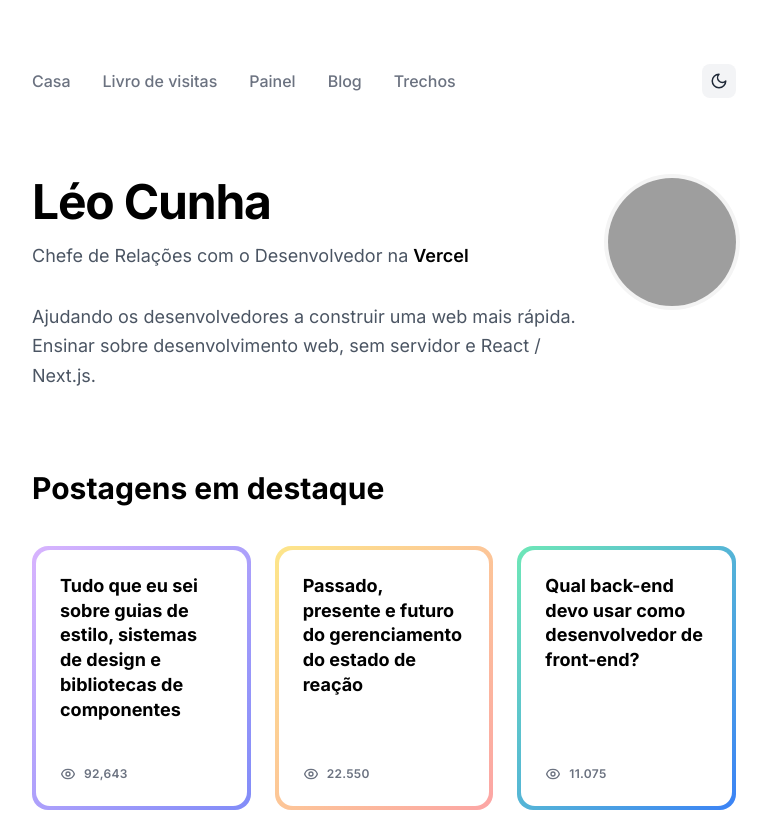
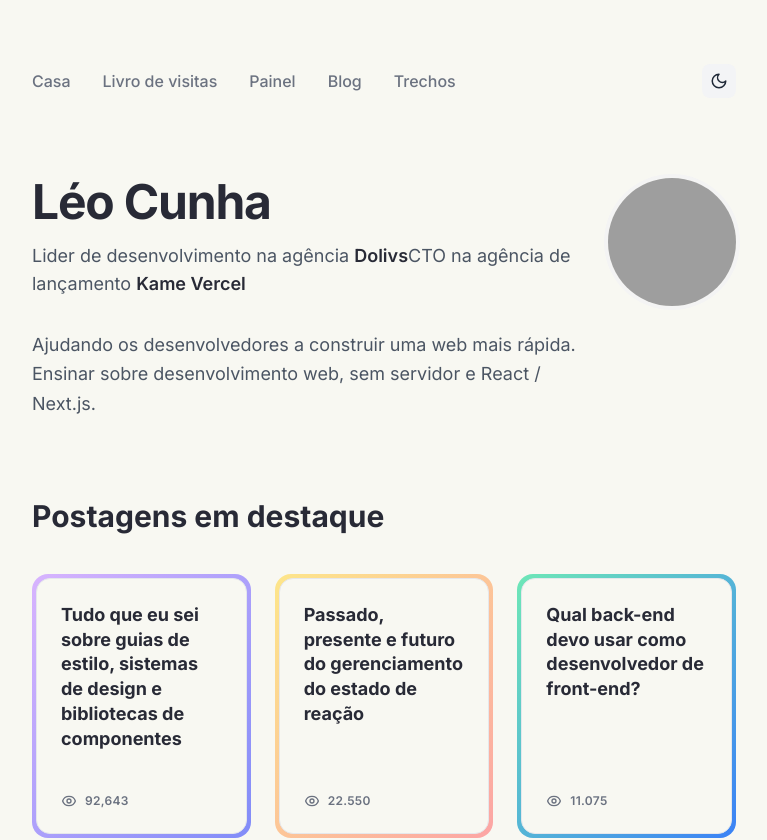
Before and after one commit to leocunhadev/portfolio_leocunhadev, a React (Vite) app: page / in a window 1280 px wide. Shown: the top 840 px of the page, without its empty margins (256-1023 px from the left). Built offline with nearby package versions, Linux system fonts and the light colour scheme; grey boxes are pictures that could not be loaded.

Commit message:
feat: implementa o layout inicial do site pessoal com React, Tailwind CSS e suporte a modo escuro, ajustando a configuração do Vite e o .gitignore.

```diff
--- a/index.html
+++ b/index.html
@@ -5,7 +5,7 @@
     <meta charset="UTF-8" />
     <link rel="icon" type="image/svg+xml" href="/vite.svg" />
     <meta name="viewport" content="width=device-width, initial-scale=1.0" />
-    <title>Léo Cunha - Layout Replica</title>
+    <title>Léo Cunha</title>
     <link rel="preconnect" href="https://fonts.googleapis.com">
     <link rel="preconnect" href="https://fonts.gstatic.com" crossorigin>
     <link href="https://fonts.googleapis.com/css2?family=Inter:wght@400;500;600;700;800&display=swap" rel="stylesheet">
--- a/src/App.jsx
+++ b/src/App.jsx
@@ -60,9 +60,10 @@ const App = () => {
                 <section className="mb-20">
                     <div className="flex flex-col-reverse sm:flex-row justify-between items-start gap-8">
                         <div className="flex-1">
-                            <h1 className="text-5xl font-bold tracking-tight mb-4 text-black dark:text-white">Léo Cunha</h1>
+                            <h1 className="text-5xl font-bold tracking-tight mb-4 text-foreground dark:text-background">Léo Cunha</h1>
                             <p className="text-lg text-gray-600 dark:text-gray-400 mb-8">
-                                Chefe de Relações com o Desenvolvedor na <span className="font-semibold text-black dark:text-white">Vercel</span>
+                                Lider de desenvolvimento na agência <span className="font-semibold text-foreground dark:text-background">Dolivs</span>
+                                CTO na agência de lançamento <span className="font-semibold text-foreground dark:text-background">Kame Vercel</span>
                             </p>
                             <p className="text-lg text-gray-600 dark:text-gray-400 leading-relaxed max-w-xl">
                                 Ajudando os desenvolvedores a construir uma web mais rápida. Ensinar sobre desenvolvimento web, sem servidor e React / Next.js.
@@ -80,7 +81,7 @@ const App = () => {
 
                 {/* Featured Posts */}
                 <section className="mb-20">
-                    <h2 className="text-3xl font-bold mb-10 text-black dark:text-white">Postagens em destaque</h2>
+                    <h2 className="text-3xl font-bold mb-10 text-foreground dark:text-background">Postagens em destaque</h2>
                     <div className="grid grid-cols-1 sm:grid-cols-3 gap-6">
                         {featuredPosts.map((post, index) => (
                             <a
@@ -88,8 +89,8 @@ const App = () => {
                                 href="#"
                                 className={`group relative p-1 rounded-2xl transition-transform hover:scale-[1.02] active:scale-[0.98] bg-gradient-to-br ${post.gradient}`}
                             >
-                                <div className="bg-white dark:bg-[#111111] p-6 rounded-[14px] h-64 flex flex-col justify-between items-start">
-                                    <h3 className="text-lg font-bold leading-snug mb-6 group-hover:underline text-black dark:text-white">{post.title}</h3>
+                                <div className="bg-background dark:bg-foreground p-6 rounded-[14px] h-64 flex flex-col justify-between items-start border border-gray-200 dark:border-gray-800">
+                                    <h3 className="text-lg font-bold leading-snug mb-6 group-hover:underline text-foreground dark:text-background">{post.title}</h3>
                                     <div className="flex items-center gap-2 text-xs text-gray-500 dark:text-gray-400 mt-auto uppercase tracking-wide font-semibold">
                                         <svg className="w-4 h-4" fill="none" viewBox="0 0 24 24" stroke="currentColor">
                                             <path strokeLinecap="round" strokeLinejoin="round" strokeWidth={2} d="M15 12a3 3 0 11-6 0 3 3 0 016 0z" />
@@ -108,7 +109,7 @@ const App = () => {
 
                 {/* Learning Section */}
                 <section className="mb-20">
-                    <h2 className="text-3xl font-bold mb-6 text-black dark:text-white">Aprenda React e Next.js</h2>
+                    <h2 className="text-3xl font-bold mb-6 text-foreground dark:text-background">Aprenda React e Next.js</h2>
                     <p className="text-lg text-gray-600 dark:text-gray-400 mb-10 max-w-2xl leading-relaxed">
                         Crie e implante um aplicativo SaaS moderno usando o software de código aberto mais popular. Este curso tem 12 horas de duração e é totalmente transmitido ao vivo.
                     </p>
@@ -135,8 +136,8 @@ const App = () => {
 
                 {/* Newsletter Section */}
                 <section className="mb-20">
-                    <div className="bg-[#f0f9ff] dark:bg-[#1a202c] border border-blue-100 dark:border-blue-900/30 rounded-2xl p-10">
-                        <h3 className="text-2xl font-bold mb-3 text-black dark:text-white">Assine o boletim informativo</h3>
+                    <div className="bg-blue-50/50 dark:bg-blue-900/10 border border-blue-100 dark:border-blue-900/30 rounded-2xl p-10">
+                        <h3 className="text-2xl font-bold mb-3 text-foreground dark:text-background">Assine o boletim informativo</h3>
                         <p className="text-base text-gray-600 dark:text-gray-400 mb-8 leading-relaxed">
                             Receba e-mails meus sobre desenvolvimento da web, tecnologia e acesso antecipado a novos artigos.
                         </p>
--- a/src/index.css
+++ b/src/index.css
@@ -21,7 +21,7 @@ body {
     margin: 0;
     min-width: 320px;
     min-height: 100vh;
-    @apply bg-white dark:bg-[#111111] text-[#171717] dark:text-[#f5f5f5] transition-colors duration-300;
+    @apply bg-background dark:bg-foreground text-foreground dark:text-background transition-colors duration-300;
 }
 
 @media (prefers-color-scheme: dark) {
--- a/tailwind.config.js
+++ b/tailwind.config.js
@@ -8,8 +8,8 @@ export default {
   theme: {
     extend: {
       colors: {
-        background: '#ffffff',
-        foreground: '#171717',
+        background: '#F8F8F2',
+        foreground: '#282A36',
       },
     },
   },
--- a/vite.config.js
+++ b/vite.config.js
@@ -4,4 +4,5 @@ import react from '@vitejs/plugin-react'
 // https://vitejs.dev/config/
 export default defineConfig({
     plugins: [react()],
+    base: './',
 })
```
Also changed, not shown: 1 other file (tests, documents, lock files or other folders).
